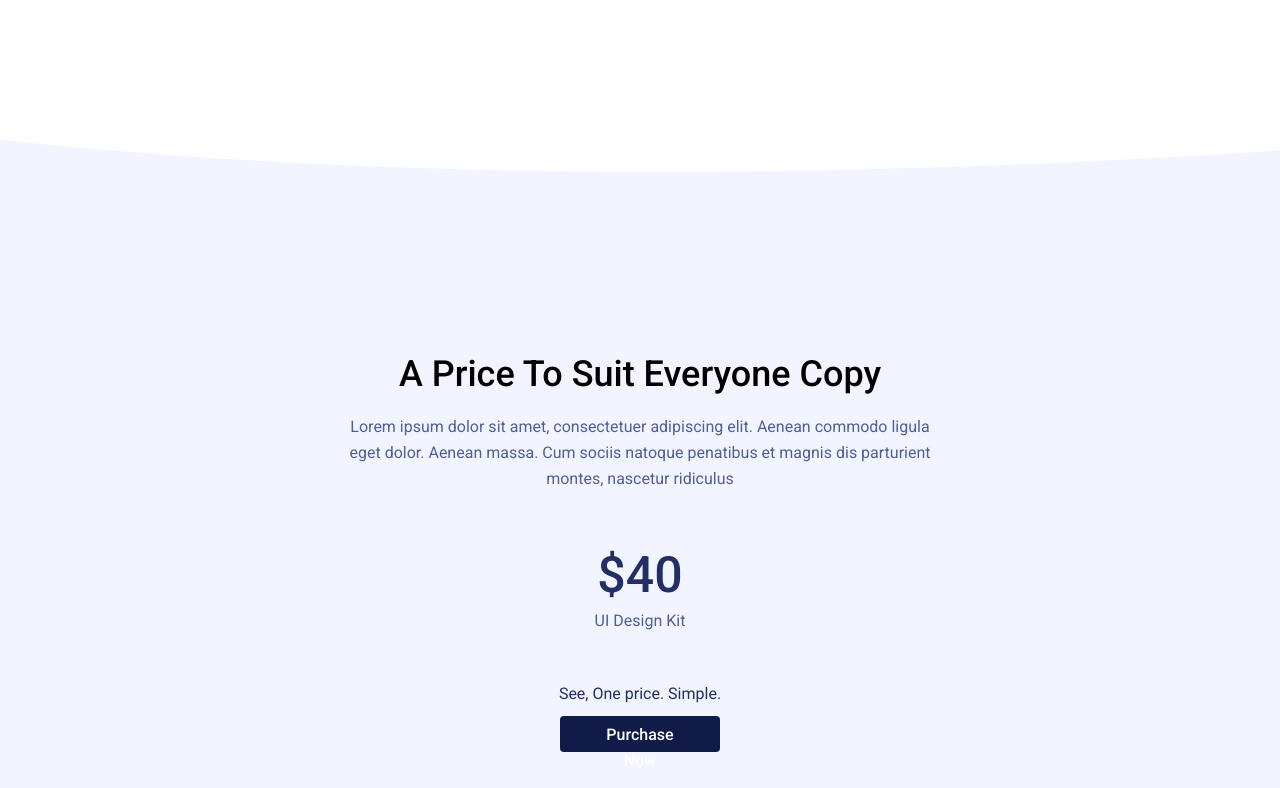
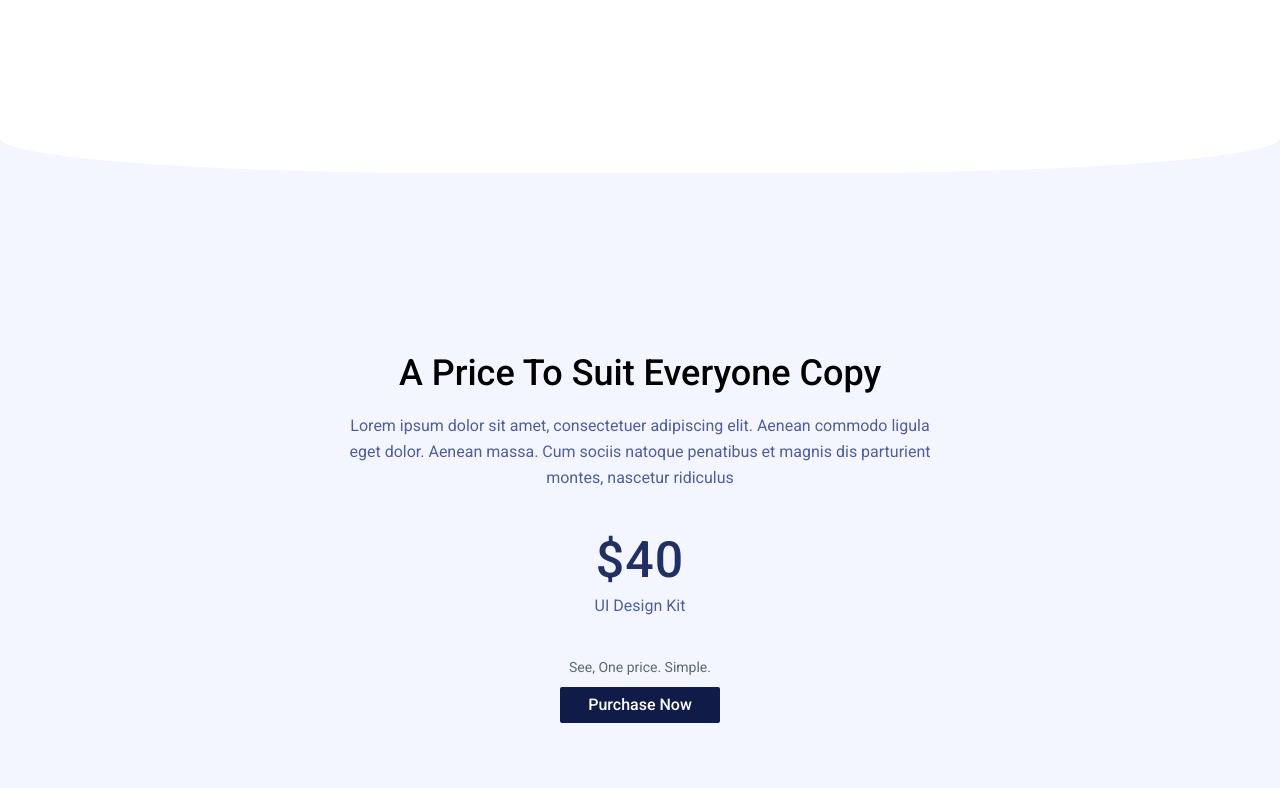
Before and after one commit to otaviojneto/Landie, a website: page index.html in a window 1280 px wide. Shown: the part 3052-3840 px from the top of the page. Drawn offline with Linux system fonts and the light colour scheme.

Commit message:
update price

```diff
--- a/index.html
+++ b/index.html
@@ -190,10 +190,10 @@
             </div>
         </section>
 
-        <!--  Section final -->
-        <section class="back-end">
+        <!--  START PRICE -->
+        <section class="price">
             <div class="container">
-                <h1 class="title-back">A Price To Suit Everyone Copy</h1>
+                <h1 class="title">A Price To Suit Everyone Copy</h1>
 
                 <p class="text">
                     Lorem ipsum dolor sit amet, consectetuer adipiscing elit.
@@ -208,6 +208,7 @@
                 <a class="btn" href="#">Purchase Now</a>
             </div>
         </section>
+        <!--  FINISH PRICE -->
 
         <!-- footer -->
         <footer class="footer">
--- a/scss/base/colors.scss
+++ b/scss/base/colors.scss
@@ -6,3 +6,5 @@ $bluelion: #505f98;
 $bluelight: #e7ecff;
 $logo: #37447e;
 $lightPurple: #929ecc;
+$back: #f3f5ff;
+$grey: #5d6970;
--- a/scss/components/final.scss
+++ /dev/null
@@ -1,44 +0,0 @@
-.back-end {
-    background-image: url("../../public/assets/fundofin.png");
-    background-repeat: no-repeat;
-    padding-bottom: 176px;
-
-    .title-back {
-        padding-top: 237px;
-        text-align: center;
-        font-size: 36px;
-        line-height: 48px;
-        font-weight: 500;
-        margin-bottom: 16px;
-    }
-
-    .text {
-        font-size: 16px;
-        line-height: 26px;
-        text-align: center;
-        max-width: 600px;
-        margin: 0 auto 50px;
-    }
-
-    .value {
-        font-weight: 500;
-        font-size: 50px;
-        line-height: 66px;
-        text-align: center;
-        color: $primary;
-    }
-
-    .coments {
-        text-align: center;
-        color: $primary;
-        margin-bottom: 13px;
-    }
-
-    .btn {
-        align-items: center;
-        padding: 4px 30px;
-        border-radius: 4px;
-        display: block;
-        margin: auto;
-    }
-}
--- /dev/null
+++ b/scss/components/price.scss
@@ -0,0 +1,55 @@
+.price {
+    background-color: $back;
+    padding-top: 236px;
+    padding-bottom: 176px;
+    position: relative;
+    text-align: center;
+
+    &::before {
+        background-color: $white;
+        border-radius: 35%;
+        content: "";
+        height: 100px;
+        left: 0;
+        position: absolute;
+        top: -40px;
+        width: 100%;
+    }
+
+    .title {
+        margin: 0;
+        margin-bottom: 16px;
+        letter-spacing: 0;
+    }
+
+    .text {
+        font-size: 16px;
+        line-height: 26px;
+        max-width: 600px;
+        margin: 0 auto 36px;
+
+        &:last-of-type {
+            color: $logo;
+            margin-bottom: 60px;
+        }
+    }
+
+    .value {
+        color: $primary;
+        font-weight: 500;
+        font-size: 50px;
+        letter-spacing: 1px;
+        line-height: 66px;
+    }
+
+    .coments {
+        color: $grey;
+        font-size: 14px;
+        line-height: 24px;
+        margin-bottom: 8px;
+    }
+
+    .btn {
+        margin: 0 auto;
+    }
+}
--- a/scss/styles.scss
+++ b/scss/styles.scss
@@ -1,11 +1,11 @@
-@import './base/global.scss';
-@import './base/grid.scss';
-@import './base/colors.scss';
-@import './base/text.scss';
-@import './components/navigation.scss';
-@import './components/button.scss';
-@import './components/hero.scss';
-@import './components/info.scss';
-@import './components/post.scss';
-@import './components/final.scss';
-@import './components/footer.scss';
+@import "./base/global.scss";
+@import "./base/grid.scss";
+@import "./base/colors.scss";
+@import "./base/text.scss";
+@import "./components/navigation.scss";
+@import "./components/button.scss";
+@import "./components/hero.scss";
+@import "./components/info.scss";
+@import "./components/post.scss";
+@import "./components/price.scss";
+@import "./components/footer.scss";
```
Also changed, not shown: public/css/styles.css.
